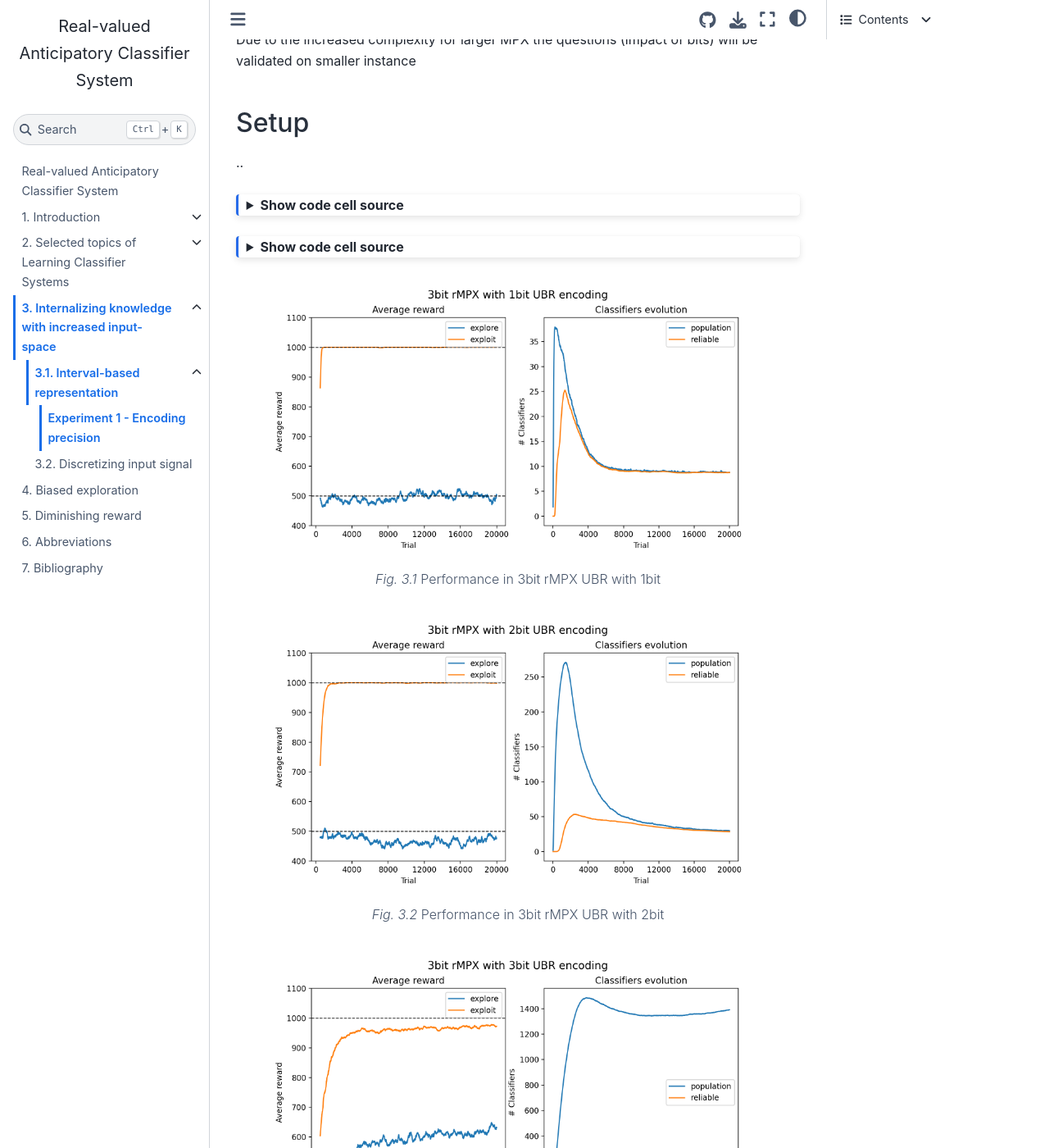
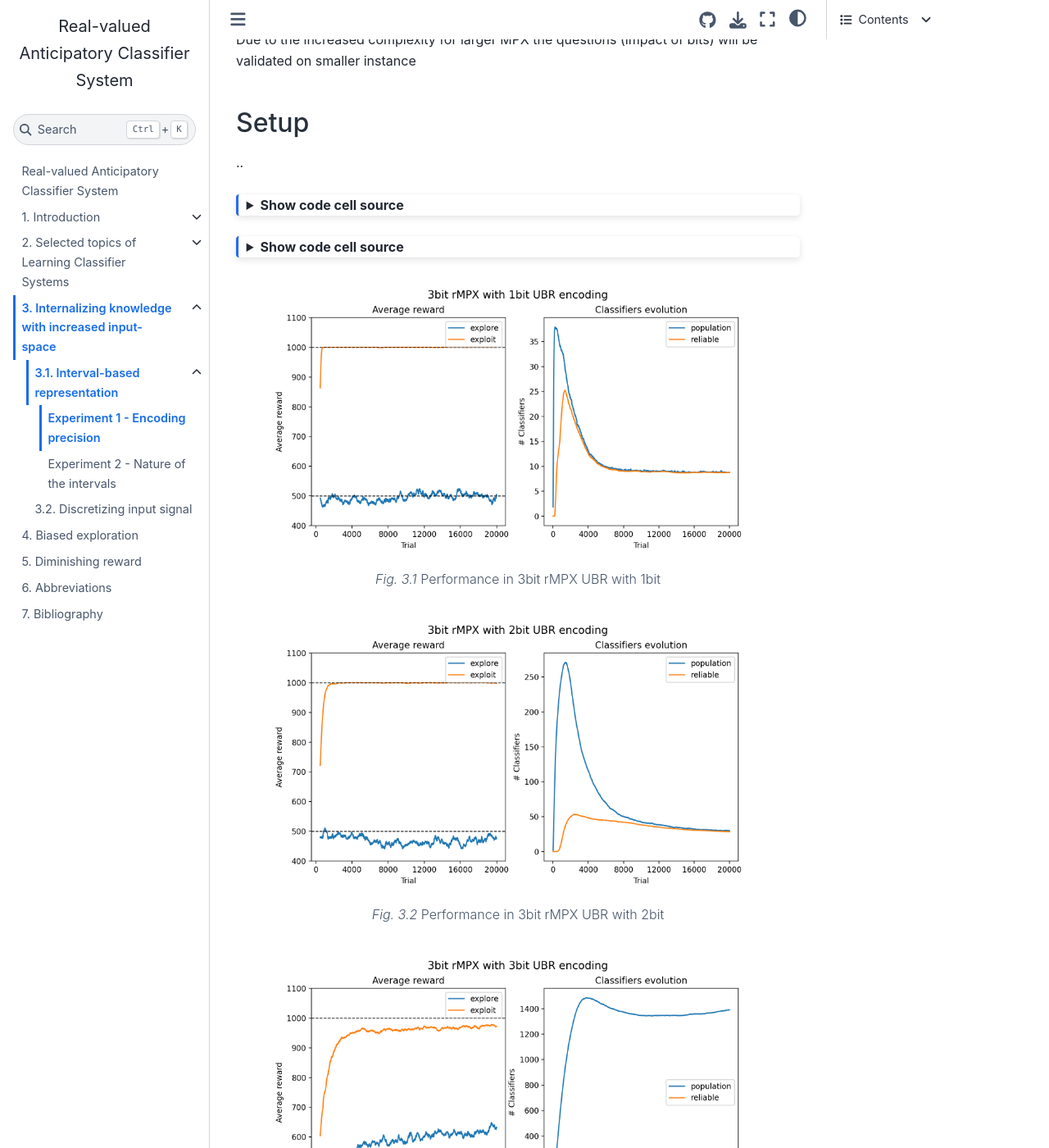
Before and after one commit to khozzy/phd, a Jupyter Book: the page built from book/chapters/3_internalizing/32_experiment_1.ipynb, in a window 1280 px wide and 1400 px high, scrolled down 299 px. Shown: the whole window at 82% size. Built offline with Jupyter Book 1.0.4 settings and Sphinx 7.4.7 and the Sphinx Book theme 1.1.4, drawn with Linux system fonts in a browser that asks for light colours; some of the changed text lies outside the part shown.

Commit message:
checkerboard plots

```diff
--- a/book/_toc.yml
+++ b/book/_toc.yml
@@ -26,6 +26,7 @@ chapters:
     - file: chapters/3_internalizing/32_interval_based_representation
       sections:
         - file: chapters/3_internalizing/32_experiment_1
+        - file: chapters/3_internalizing/32_experiment_2
     - file: chapters/3_internalizing/33_discretizing_input_signal
 - file: chapters/4_biased_exploration/41_introduction
 - file: chapters/5_diminishing_reward/51_introduction
```
Also changed, not shown: book/chapters/3_internalizing/32_experiment_1.ipynb, book/chapters/3_internalizing/32_experiment_2.ipynb (added), book/chapters/3_internalizing/plots/checkerboard_3_splits_4_bits.png, book/chapters/3_internalizing/plots/checkerboard_4bit_performance.png (added), book/chapters/3_internalizing/plots/checkerboard_4bit_population.png (added), book/chapters/3_internalizing/plots/checkerboard_4bit_regions.png (added), 1 other file.
